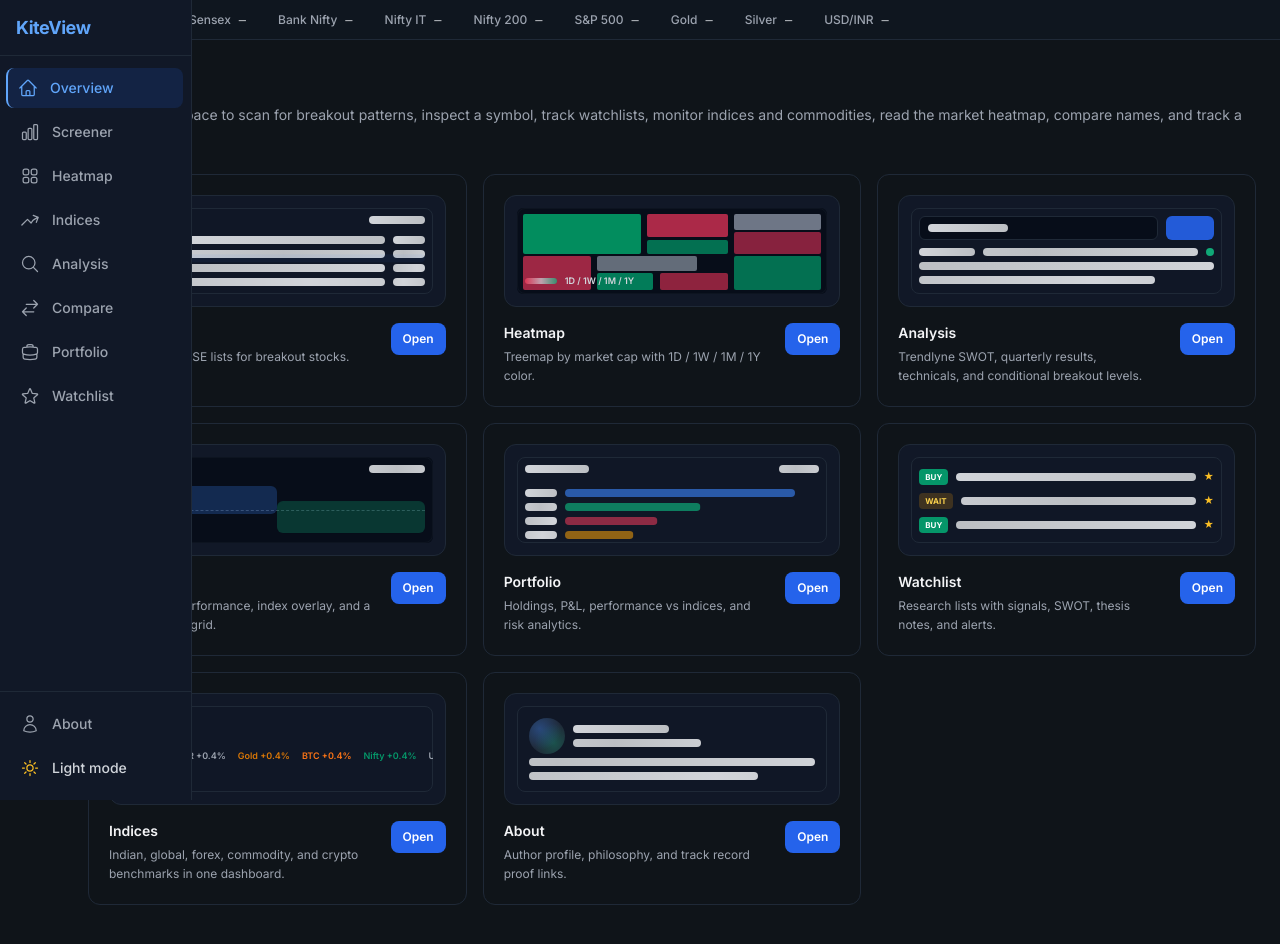
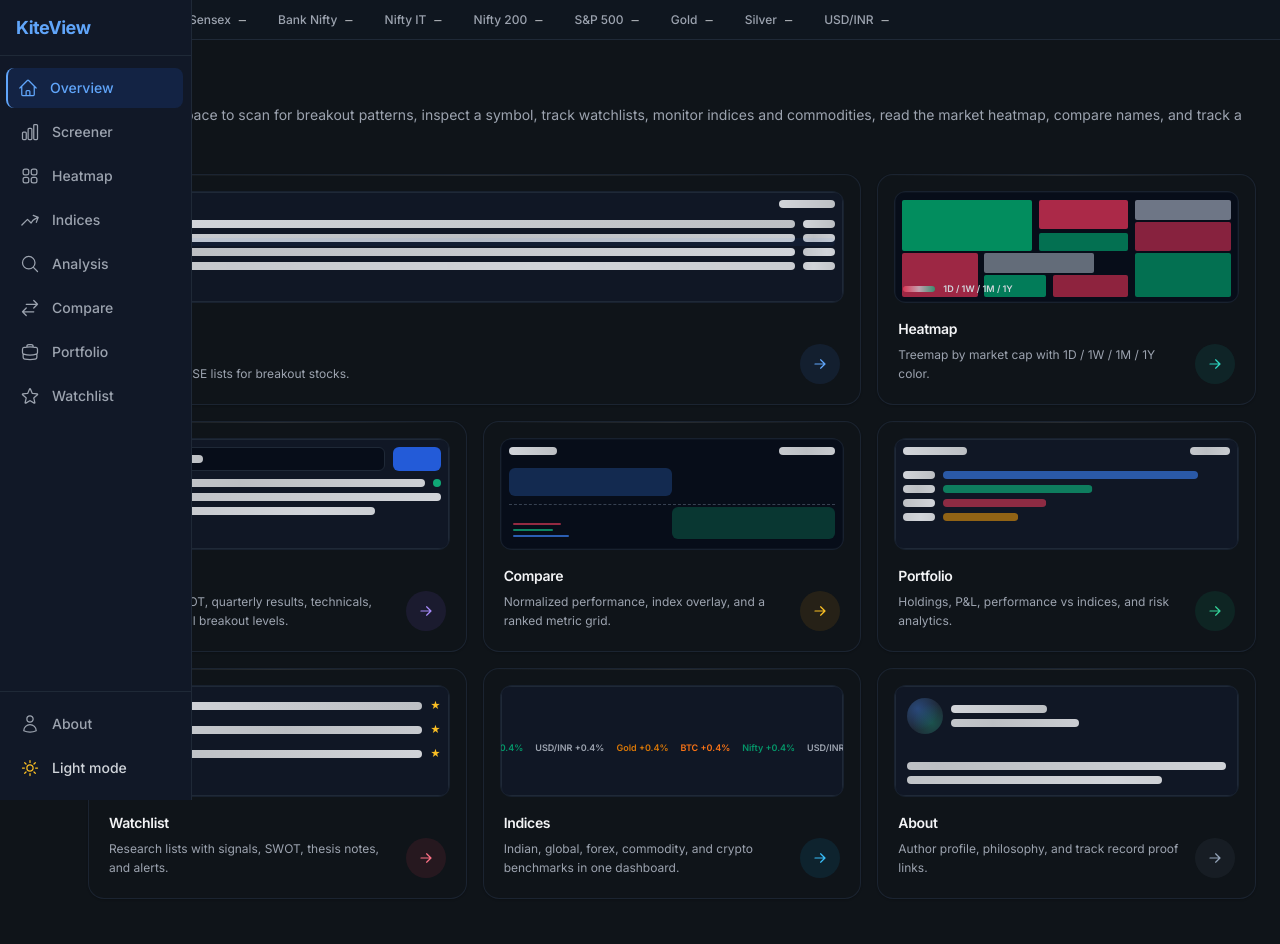
Before and after one commit to kongadurgesh/KiteView, a React (Vite) app: page / in a window 1280 px wide. Shown: the top 944 px of the page. Built offline with nearby package versions, Linux system fonts and the light colour scheme; no server answers.

Commit message:
fix(Overview): Replace Open Button with Clickable divs
Signed-off-by: kongadurgesh <kongadurgesh20@gmail.com>

```diff
--- a/src/features/overview/OverviewPage.tsx
+++ b/src/features/overview/OverviewPage.tsx
@@ -1,40 +1,166 @@
+import { type KeyboardEvent, type ReactNode } from 'react';
 import { motion, useReducedMotion } from 'framer-motion';
 import { useAppNavigation } from '../../app/navigation';
+import type { Page } from '../../components/layout/types';
 import { PageLayout } from '../../components/layout/PageLayout';
 import { PAGE_COPY } from '../../content/pageCopy';
+import { cn } from '../../lib/cn';
 
 const PREVIEW_ROOT = 'relative h-full w-full min-h-0 overflow-hidden';
 
-function OpenButton({ label, onClick }: { label: string; onClick: () => void }) {
-  return (
-    <button type="button" onClick={onClick} className="btn-primary text-xs px-3 py-2">
-      {label}
-    </button>
-  );
-}
+type CardAccent = 'blue' | 'teal' | 'violet' | 'amber' | 'emerald' | 'rose' | 'sky' | 'slate';
 
-function OverviewCard({
+const ACCENT_STYLES: Record<
+  CardAccent,
+  { border: string; glow: string; chip: string; arrow: string }
+> = {
+  blue: {
+    border: 'group-hover:border-blue-500/35 dark:group-hover:border-blue-400/30',
+    glow: 'from-blue-500/[0.07] via-transparent to-transparent',
+    chip: 'bg-blue-500/10 text-blue-700 dark:text-blue-300 group-hover:bg-blue-600 group-hover:text-white',
+    arrow: 'text-blue-600 dark:text-blue-400 group-hover:text-white',
+  },
+  teal: {
+    border: 'group-hover:border-teal-500/35 dark:group-hover:border-teal-400/30',
+    glow: 'from-teal-500/[0.07] via-transparent to-transparent',
+    chip: 'bg-teal-500/10 text-teal-700 dark:text-teal-300 group-hover:bg-teal-600 group-hover:text-white',
+    arrow: 'text-teal-600 dark:text-teal-400 group-hover:text-white',
+  },
+  violet: {
+    border: 'group-hover:border-violet-500/35 dark:group-hover:border-violet-400/30',
+    glow: 'from-violet-500/[0.07] via-transparent to-transparent',
+    chip: 'bg-violet-500/10 text-violet-700 dark:text-violet-300 group-hover:bg-violet-600 group-hover:text-white',
+    arrow: 'text-violet-600 dark:text-violet-400 group-hover:text-white',
+  },
+  amber: {
+    border: 'group-hover:border-amber-500/35 dark:group-hover:border-amber-400/30',
+    glow: 'from-amber-500/[0.07] via-transparent to-transparent',
+    chip: 'bg-amber-500/10 text-amber-800 dark:text-amber-300 group-hover:bg-amber-600 group-hover:text-white',
+    arrow: 'text-amber-700 dark:text-amber-400 group-hover:text-white',
+  },
+  emerald: {
+    border: 'group-hover:border-emerald-500/35 dark:group-hover:border-emerald-400/30',
+    glow: 'from-emerald-500/[0.07] via-transparent to-transparent',
+    chip: 'bg-emerald-500/10 text-emerald-700 dark:text-emerald-300 group-hover:bg-emerald-600 group-hover:text-white',
+    arrow: 'text-emerald-600 dark:text-emerald-400 group-hover:text-white',
+  },
+  rose: {
+    border: 'group-hover:border-rose-500/35 dark:group-hover:border-rose-400/30',
+    glow: 'from-rose-500/[0.07] via-transparent to-transparent',
+    chip: 'bg-rose-500/10 text-rose-700 dark:text-rose-300 group-hover:bg-rose-600 group-hover:text-white',
+    arrow: 'text-rose-600 dark:text-rose-400 group-hover:text-white',
+  },
+  sky: {
+    border: 'group-hover:border-sky-500/35 dark:group-hover:border-sky-400/30',
+    glow: 'from-sky-500/[0.07] via-transparent to-transparent',
+    chip: 'bg-sky-500/10 text-sky-700 dark:text-sky-300 group-hover:bg-sky-600 group-hover:text-white',
+    arrow: 'text-sky-600 dark:text-sky-400 group-hover:text-white',
+  },
+  slate: {
+    border: 'group-hover:border-slate-500/30 dark:group-hover:border-slate-400/25',
+    glow: 'from-slate-500/[0.06] via-transparent to-transparent',
+    chip: 'bg-slate-500/10 text-slate-700 dark:text-slate-300 group-hover:bg-slate-600 group-hover:text-white',
+    arrow: 'text-slate-600 dark:text-slate-400 group-hover:text-white',
+  },
+};
+
+function OverviewNavCard({
   title,
   blurb,
-  action,
+  accent,
   preview,
+  onClick,
   className = '',
 }: {
   title: string;
   blurb: string;
-  action: React.ReactNode;
-  preview: React.ReactNode;
+  accent: CardAccent;
+  preview: ReactNode;
+  onClick: () => void;
   className?: string;
 }) {
+  const styles = ACCENT_STYLES[accent];
+
+  const handleKeyDown = (e: KeyboardEvent<HTMLDivElement>) => {
+    if (e.key === 'Enter' || e.key === ' ') {
+      e.preventDefault();
+      onClick();
+    }
+  };
+
   return (
-    <div className={['card h-full min-h-[220px] flex flex-col p-5', className].join(' ')}>
-      <div className="card-muted shrink-0 h-28 p-3 overflow-hidden">{preview}</div>
-      <div className="mt-4 flex items-start justify-between gap-3 flex-1">
-        <div className="min-w-0 flex-1 pr-2">
-          <p className="text-sm font-semibold text-ink-primary dark:text-ink-dark-primary">{title}</p>
-          <p className="card-blurb mt-1">{blurb}</p>
+    <div
+      role="button"
+      tabIndex={0}
+      onClick={onClick}
+      onKeyDown={handleKeyDown}
+      aria-label={`Open ${title}`}
+      className={cn(
+        'group relative flex h-full min-h-[220px] flex-col overflow-hidden rounded-2xl',
+        'border border-border/80 dark:border-border-dark/80',
+        'bg-surface dark:bg-surface-dark',
+        'shadow-sm shadow-black/[0.03] dark:shadow-black/20',
+        'cursor-pointer select-none',
+        'transition-[transform,box-shadow,border-color] duration-300 ease-out',
+        'hover:-translate-y-1 hover:shadow-lg hover:shadow-black/[0.06] dark:hover:shadow-black/40',
+        'focus-visible:outline-none focus-visible:ring-2 focus-visible:ring-accent focus-visible:ring-offset-2',
+        'dark:focus-visible:ring-offset-surface-dark',
+        'active:translate-y-0 active:shadow-md',
+        styles.border,
+        className,
+      )}
+    >
+      <div
+        className={cn(
+          'pointer-events-none absolute inset-0 opacity-0 transition-opacity duration-300 group-hover:opacity-100',
+          'bg-gradient-to-br',
+          styles.glow,
+        )}
+      />
+      <div className="pointer-events-none absolute inset-x-0 top-0 h-px bg-gradient-to-r from-transparent via-white/60 to-transparent dark:via-white/10" />
+
+      <div className="relative flex-1 p-4 pb-0">
+        <div
+          className={cn(
+            'h-28 overflow-hidden rounded-xl border border-border/60 dark:border-border-dark/60',
+            'bg-surface-muted/80 dark:bg-surface-dark-muted/80',
+            'transition-[transform,box-shadow] duration-300 ease-out',
+            'group-hover:scale-[1.02] group-hover:shadow-inner',
+          )}
+        >
+          {preview}
         </div>
-        <div className="shrink-0">{action}</div>
+      </div>
+
+      <div className="relative flex items-end gap-3 p-5 pt-4">
+        <div className="min-w-0 flex-1">
+          <p className="text-sm font-semibold tracking-tight text-ink-primary dark:text-ink-dark-primary transition-colors group-hover:text-ink-primary dark:group-hover:text-white">
+            {title}
+          </p>
+          <p className="card-blurb mt-1.5 line-clamp-2">{blurb}</p>
+        </div>
+        <div
+          className={cn(
+            'flex size-10 shrink-0 items-center justify-center rounded-full',
+            'transition-all duration-300 ease-out',
+            'group-hover:scale-110 group-hover:shadow-md',
+            styles.chip,
+          )}
+        >
+          <svg
+            xmlns="http://www.w3.org/2000/svg"
+            viewBox="0 0 20 20"
+            fill="currentColor"
+            className={cn('size-4 transition-transform duration-300 group-hover:translate-x-0.5', styles.arrow)}
+            aria-hidden
+          >
+            <path
+              fillRule="evenodd"
+              d="M3 10a.75.75 0 01.75-.75h10.638L10.23 5.29a.75.75 0 111.04-1.08l5.5 5.25a.75.75 0 010 1.08l-5.5 5.25a.75.75 0 11-1.04-1.08l4.158-3.96H3.75A.75.75 0 013 10z"
+              clipRule="evenodd"
+            />
+          </svg>
+        </div>
       </div>
     </div>
   );
@@ -232,6 +358,23 @@
   );
 }
 
+const TOOL_NAV: {
+  key: keyof typeof PAGE_COPY.toolCards;
+  page: Page;
+  accent: CardAccent;
+  preview: (animated: boolean) => ReactNode;
+  wide?: boolean;
+}[] = [
+  { key: 'screener', page: 'screener', accent: 'blue', preview: (a) => <ScreenerPreview animated={a} />, wide: true },
+  { key: 'heatmap', page: 'heatmap', accent: 'teal', preview: (a) => <HeatmapPreview animated={a} /> },
+  { key: 'analysis', page: 'analysis', accent: 'violet', preview: (a) => <LookupPreview animated={a} /> },
+  { key: 'compare', page: 'compare', accent: 'amber', preview: (a) => <ComparePreview animated={a} /> },
+  { key: 'portfolio', page: 'portfolio', accent: 'emerald', preview: (a) => <PortfolioPreview animated={a} /> },
+  { key: 'watchlist', page: 'watchlist', accent: 'rose', preview: (a) => <WatchlistPreview animated={a} /> },
+  { key: 'indices', page: 'indices', accent: 'sky', preview: (a) => <IndicesPreview animated={a} /> },
+  { key: 'about', page: 'about', accent: 'slate', preview: (a) => <AboutPreview animated={a} /> },
+];
+
 export function OverviewPage() {
   const { goToPage } = useAppNavigation();
   const reduceMotion = useReducedMotion();
@@ -245,7 +388,6 @@
   };
 
   const gridCell = 'h-full min-h-[220px]';
-
   const cards = PAGE_COPY.toolCards;
 
   return (
@@ -263,78 +405,26 @@
         }}
         className="grid grid-cols-1 md:grid-cols-2 lg:grid-cols-3 gap-4 items-stretch"
       >
-        <motion.div className={gridCell} variants={item} whileHover={reduceMotion ? undefined : { y: -2 }} transition={cardTransition}>
-          <OverviewCard
-            title={cards.screener.title}
-            blurb={cards.screener.blurb}
-            action={<OpenButton label="Open" onClick={() => goToPage('screener')} />}
-            preview={<ScreenerPreview animated={animated} />}
-            className="lg:col-span-2"
-          />
-        </motion.div>
-
-        <motion.div className={gridCell} variants={item} whileHover={reduceMotion ? undefined : { y: -2 }} transition={cardTransition}>
-          <OverviewCard
-            title={cards.heatmap.title}
-            blurb={cards.heatmap.blurb}
-            action={<OpenButton label="Open" onClick={() => goToPage('heatmap')} />}
-            preview={<HeatmapPreview animated={animated} />}
-          />
-        </motion.div>
-
-        <motion.div className={gridCell} variants={item} whileHover={reduceMotion ? undefined : { y: -2 }} transition={cardTransition}>
-          <OverviewCard
-            title={cards.analysis.title}
-            blurb={cards.analysis.blurb}
-            action={<OpenButton label="Open" onClick={() => goToPage('analysis')} />}
-            preview={<LookupPreview animated={animated} />}
-          />
-        </motion.div>
-
-        <motion.div className={gridCell} variants={item} whileHover={reduceMotion ? undefined : { y: -2 }} transition={cardTransition}>
-          <OverviewCard
-            title={cards.compare.title}
-            blurb={cards.compare.blurb}
-            action={<OpenButton label="Open" onClick={() => goToPage('compare')} />}
-            preview={<ComparePreview animated={animated} />}
-          />
-        </motion.div>
-
-        <motion.div className={gridCell} variants={item} whileHover={reduceMotion ? undefined : { y: -2 }} transition={cardTransition}>
-          <OverviewCard
-            title={cards.portfolio.title}
-            blurb={cards.portfolio.blurb}
-            action={<OpenButton label="Open" onClick={() => goToPage('portfolio')} />}
-            preview={<PortfolioPreview animated={animated} />}
-          />
-        </motion.div>
-
-        <motion.div className={gridCell} variants={item} whileHover={reduceMotion ? undefined : { y: -2 }} transition={cardTransition}>
-          <OverviewCard
-            title={cards.watchlist.title}
-            blurb={cards.watchlist.blurb}
-            action={<OpenButton label="Open" onClick={() => goToPage('watchlist')} />}
-            preview={<WatchlistPreview animated={animated} />}
-          />
-        </motion.div>
-
-        <motion.div className={gridCell} variants={item} whileHover={reduceMotion ? undefined : { y: -2 }} transition={cardTransition}>
-          <OverviewCard
-            title={cards.indices.title}
-            blurb={cards.indices.blurb}
-            action={<OpenButton label="Open" onClick={() => goToPage('indices')} />}
-            preview={<IndicesPreview animated={animated} />}
-          />
-        </motion.div>
-
-        <motion.div className={gridCell} variants={item} whileHover={reduceMotion ? undefined : { y: -2 }} transition={cardTransition}>
-          <OverviewCard
-            title={cards.about.title}
-            blurb={cards.about.blurb}
-            action={<OpenButton label="Open" onClick={() => goToPage('about')} />}
-            preview={<AboutPreview animated={animated} />}
-          />
-        </motion.div>
+        {TOOL_NAV.map(({ key, page, accent, preview, wide }) => {
+          const copy = cards[key];
+          return (
+            <motion.div
+              key={key}
+              className={cn(gridCell, wide && 'lg:col-span-2')}
+              variants={item}
+              transition={cardTransition}
+            >
+              <OverviewNavCard
+                title={copy.title}
+                blurb={copy.blurb}
+                accent={accent}
+                preview={preview(animated)}
+                onClick={() => goToPage(page)}
+                className={wide ? 'h-full' : undefined}
+              />
+            </motion.div>
+          );
+        })}
       </motion.div>
 
       <style>{`
```
Also changed, not shown: 1 other file (tests, documents, lock files or other folders).
